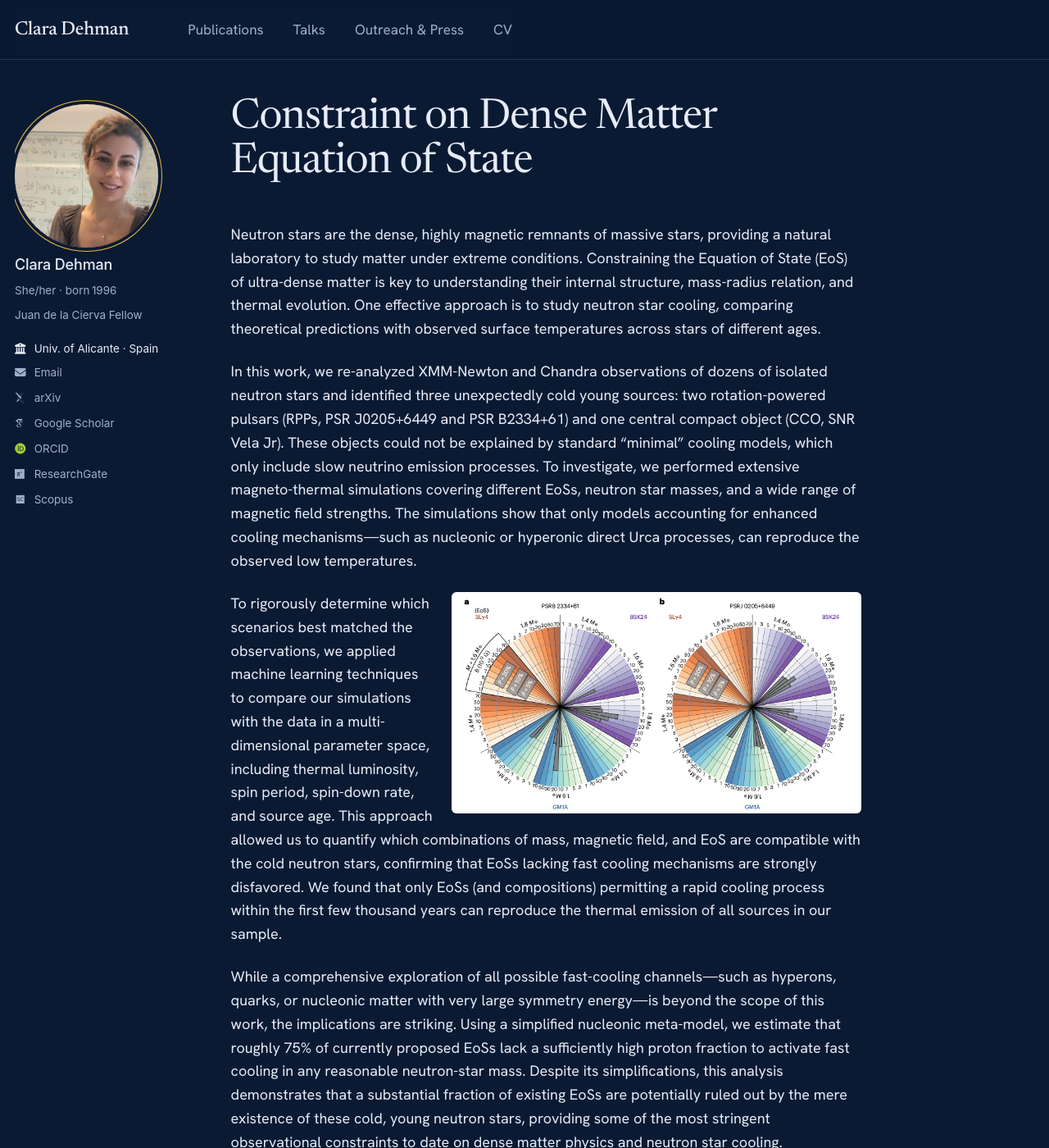
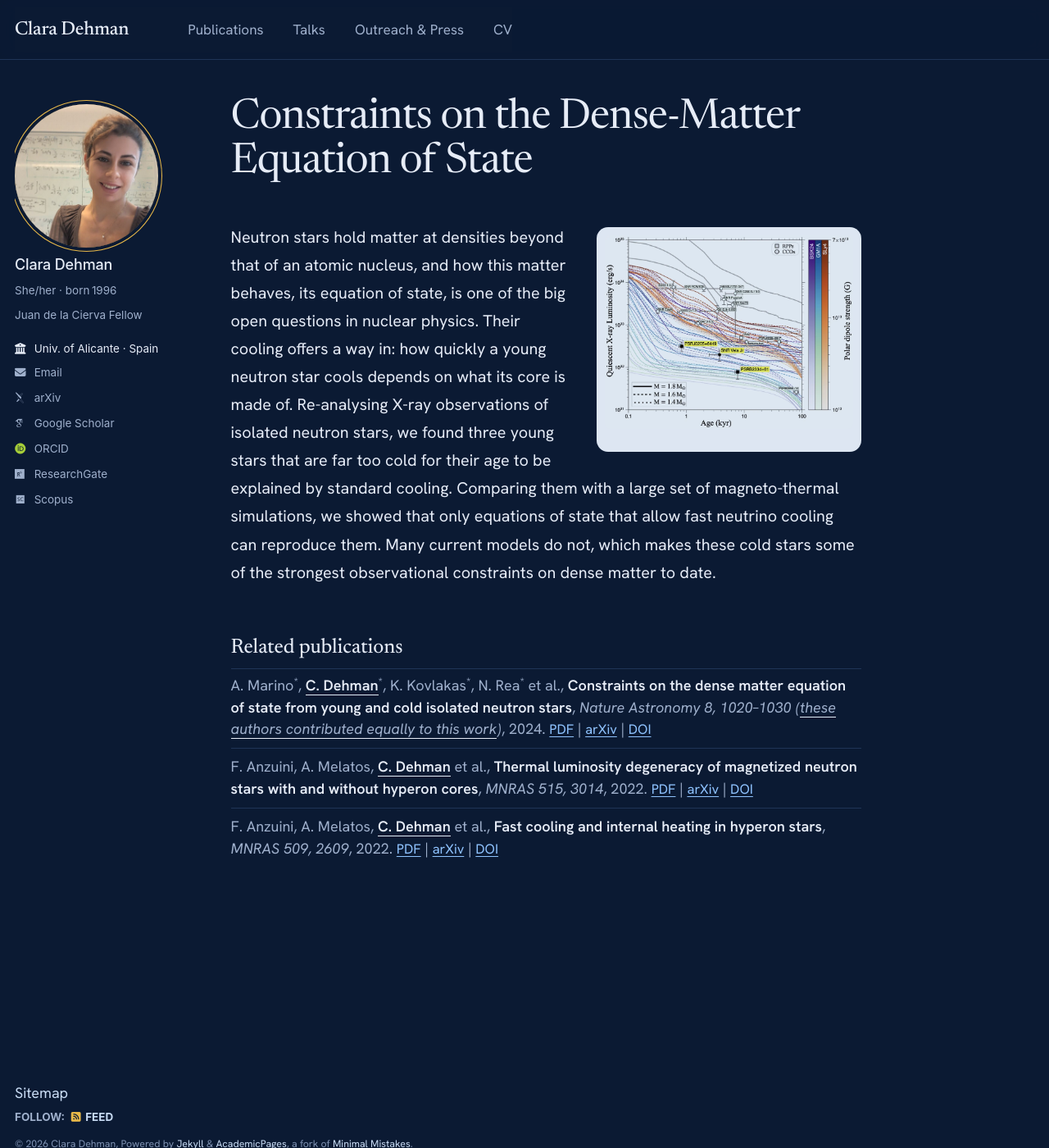
Before and after one commit to ClaraDehman/ClaraDehman.github.io, a Jekyll site: the page built from contrainteos.md, in a window 1280 px wide and 1400 px high. Shown: the whole window at 82% size. Built offline with Jekyll 4.4.1, drawn with Linux system fonts in a browser that asks for light colours; some web fonts are replaced.

Commit message:
fixing the research highlights

```diff
--- a/contrainteos.md
+++ b/contrainteos.md
@@ -1,31 +1,22 @@
 ---
 permalink: /contrainteos/
-title: "Constraint on Dense Matter Equation of State"
+title: "Constraints on the Dense-Matter Equation of State"
 author_profile: true
 redirect_from:
   - /constrainteos.html
+papers:
+  - /publication/2024-dense-matter-eos
+  - /publication/2022-luminosity-degeneracy
+  - /publication/2022-hyperon-cooling
 ---
 
- <p style="text-align: justify;">
-Neutron stars are the dense, highly magnetic remnants of massive stars, providing a natural laboratory to study matter under extreme conditions. Constraining the Equation of State (EoS) of ultra-dense matter is key to understanding their internal structure, mass-radius relation, and thermal evolution. One effective approach is to study neutron star cooling, comparing theoretical predictions with observed surface temperatures across stars of different ages.
-  </p>
+<div class="topic topic--wrap">
+<figure class="topic-figure topic-figure--float topic-figure--plot">
+<img class="topic-figure__media" src="/files/topics/eos-cooling.webp" width="900" height="699" alt="Cooling curves for different equations of state, with three young neutron stars that are too cold for their age highlighted" loading="lazy" decoding="async">
+</figure>
+<p class="topic__lede">
+Neutron stars hold matter at densities beyond that of an atomic nucleus, and how this matter behaves, its equation of state, is one of the big open questions in nuclear physics. Their cooling offers a way in: how quickly a young neutron star cools depends on what its core is made of. Re-analysing X-ray observations of isolated neutron stars, we found three young stars that are far too cold for their age to be explained by standard cooling. Comparing them with a large set of magneto-thermal simulations, we showed that only equations of state that allow fast neutrino cooling can reproduce them. Many current models do not, which makes these cold stars some of the strongest observational constraints on dense matter to date.
+</p>
+</div>
 
- <p style="text-align: justify;">
-In this work, we re-analyzed XMM-Newton and Chandra observations of dozens of isolated neutron stars and identified three unexpectedly cold young sources: two rotation-powered pulsars (RPPs, PSR J0205+6449 and PSR B2334+61) and one central compact object (CCO, SNR Vela Jr). These objects could not be explained by standard “minimal” cooling models, which only include slow neutrino emission processes. To investigate, we performed extensive magneto-thermal simulations covering different EoSs, neutron star masses, and a wide range of magnetic field strengths. The simulations show that only models accounting for enhanced cooling mechanisms—such as nucleonic or hyperonic direct Urca processes, can reproduce the observed low temperatures.
-  </p>
-
-<!-- IMAGE floated to the right -->
-<img src="/files/pie_constraintEOS.png"
-     alt="Constraints on equations of state"
-     style="float:right; width:65%; margin-left:20px; border-radius:6px;">
-
-<p style="text-align: justify;">
-  To rigorously determine which scenarios best matched the observations, we applied machine learning techniques to compare our simulations with the data in a multi-dimensional parameter space, including thermal luminosity, spin period, spin-down rate, and source age. This approach allowed us to quantify which combinations of mass, magnetic field, and EoS are compatible with the cold neutron stars, confirming that EoSs lacking fast cooling mechanisms are strongly disfavored. We found that only EoSs (and compositions) permitting a rapid cooling process within the first few thousand years can reproduce the thermal emission of all sources in our sample.
-</p>
-
-<!-- Clears the float so the lower text doesn't wrap around -->
-<div style="clear: both;"></div>
-
-  <p style="text-align: justify;">
-While a comprehensive exploration of all possible fast-cooling channels—such as hyperons, quarks, or nucleonic matter with very large symmetry energy—is beyond the scope of this work, the implications are striking. Using a simplified nucleonic meta-model, we estimate that roughly 75% of currently proposed EoSs lack a sufficiently high proton fraction to activate fast cooling in any reasonable neutron-star mass. Despite its simplifications, this analysis demonstrates that a substantial fraction of existing EoSs are potentially ruled out by the mere existence of these cold, young neutron stars, providing some of the most stringent observational constraints to date on dense matter physics and neutron star cooling.
-  </p>
+{% include topic-papers.html %}
```
Also changed, not shown: files/topics/eos-cooling.webp (added).
